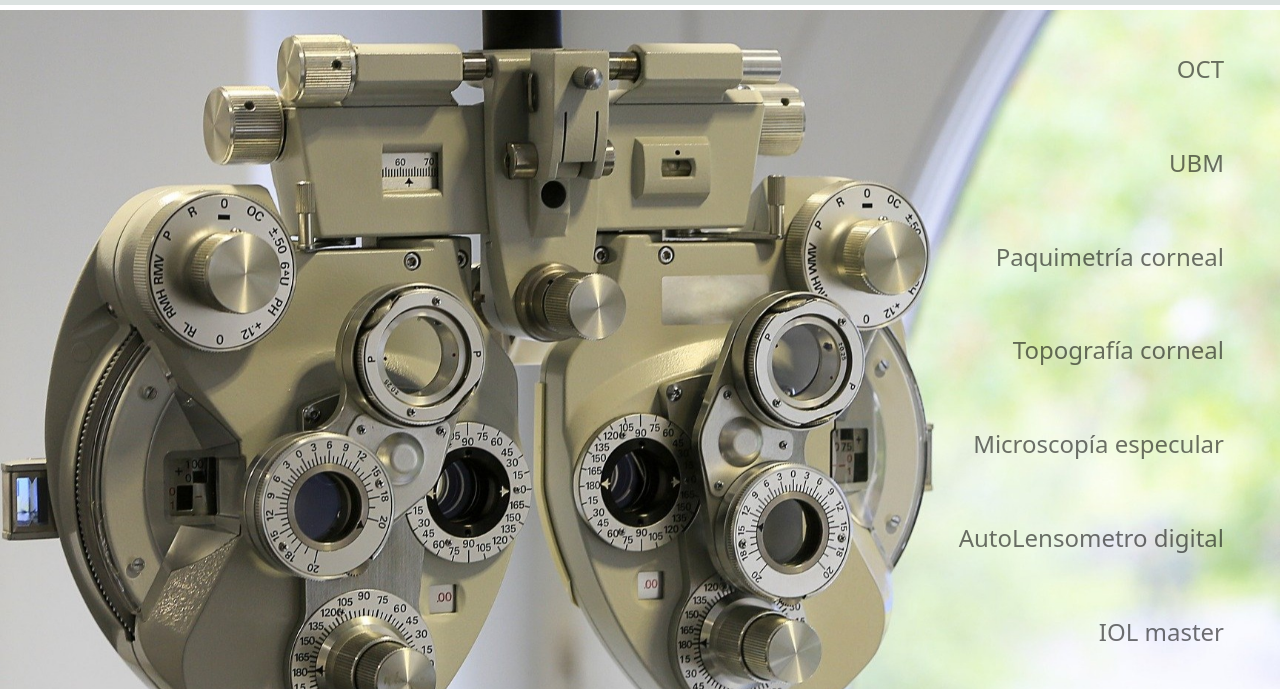
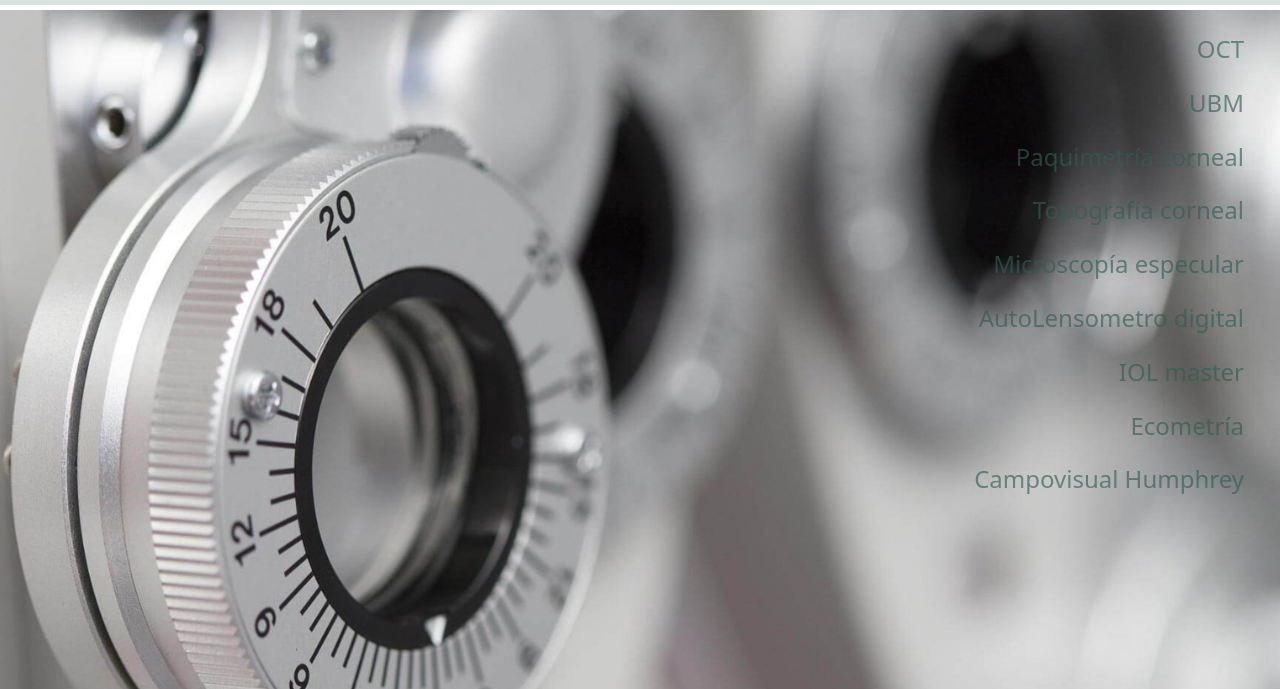
Before and after one commit to MichelleTicchetti/DesarrolloWeb_Coderhouse, a plain HTML site: page estudios.html in a window 1280 px wide. Shown: the part 109-798 px from the top of the page. Drawn offline with nearby package versions, Linux system fonts and the light colour scheme.

Commit message:
entrega index con bootstrap

```diff
--- a/estudios.html
+++ b/estudios.html
@@ -92,6 +92,8 @@
     <main class="container-fluid main">
       <div class="row">
         <div class="col-12">
+          <div class="mainTxt">
+            <div>
               <h2>OCT</h2>
               <h2>UBM</h2>
               <h2>Paquimetría corneal</h2>
@@ -101,6 +103,8 @@
               <h2>IOL master</h2>
               <h2>Ecometría</h2>
               <h2>Campovisual Humphrey</h2>
+            </div>
+          </div>
         </div>
       </div>
     </main>
--- a/stylesheet/estudios.css
+++ b/stylesheet/estudios.css
@@ -1,18 +1,23 @@
 .main {
-  background-image: url("../img/slide4.jpg");
+  padding: 0px;
+  margin: 0px;
+  margin-top: 5px;
+  margin-bottom: 5px;
+  height: 100vh;
+  background-image: url("../img/slide1.jpg");
   background-size: cover;
   background-repeat: no-repeat;
   background-position: center;
-  width: 100%;
-  height: 100vh;
-  margin-top: 5px;
-  margin-bottom: 5px;
 }
 
-.main h2 {
+.mainTxt {
+  display: flex;
+  flex-direction: row;
+}
+
+.mainTxt h2 {
   font-size: 1.5rem;
   margin-top: 25px;
-  color: rgba(0, 0, 0, 0.555);
-  text-align: right;
-  padding: 20px;
+  color: #335b52a4;
+  text-align-last: right;
 }
--- a/stylesheet/generalstyle.css
+++ b/stylesheet/generalstyle.css
@@ -30,6 +30,7 @@
 }
 
 .footer {
+  padding: 0px;
   background-color: #335b522d;
   max-height: auto;
   margin-top: 5px;
```
Lines whose indentation alone changed are shown as unchanged.
